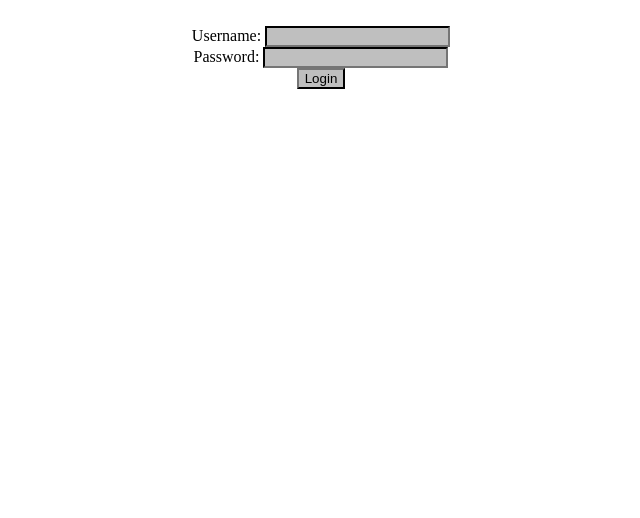
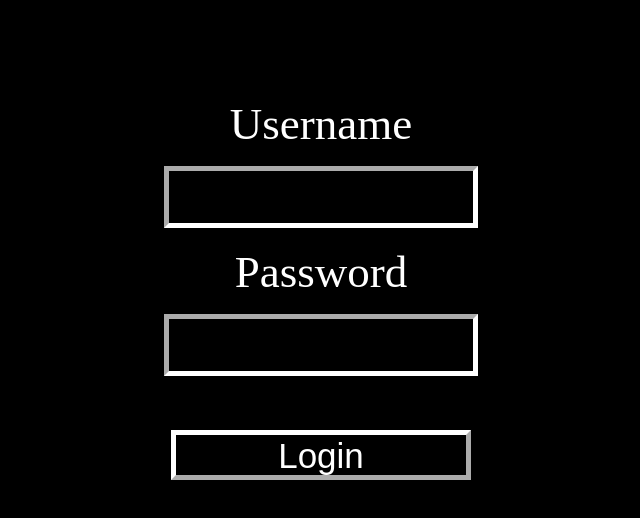
Before and after one commit to Siddheshz9/Sid.com, a plain HTML site: page SiD.com/login.html in a window 1280 px wide. Shown: the whole page, without its empty margins (319-959 px from the left). Drawn offline with Linux system fonts and the light colour scheme.

Commit message:
Just adding code

```diff
--- a/SiD.com/login.html
+++ b/SiD.com/login.html
@@ -1,19 +1,73 @@
 <!DOCTYPE html>
 <html>
+  <head>
+    <style type="text/css">
 
-<body>
+      .u, .p, .lfu, .lfp, .s{
+        width: 300px;
+        height: 50px;
+        display: block;
+        font-size: 45px;
+        border-color: White;
+        border-width: 5px;
+        background-color: black;
+        color: White;
+      }
+
+      .s {
+        width: 300px;
+        height: 50px;
+        display: block;
+        font-size: 35px;
+        border-color: White;
+        border-width: 5px;
+        background-color: black;
+        color: White;
+      }
+
+      .body {
+        background-color: black;
+      }
+
+    </style>
+
+  </head>
+
+  <body class="body">
+    <h1>
+      Hello
+    </h1>
+
     <form>
+
       <br>
+
         <center>
-Username: <input type="text" name="username" style="background:#bfbfbf;color:#212121;border-color:#212121;" onFocus="this.style.background = '#ffffff';" onBlur="this.style.background = '#bfbfbf';">
+
+          <label for="u" class="lfu">Username</label> <br>
+
+          <input type="text" name="username" class="u" id="u">
+
           <br>
-Password: <input type="password" name="password" style="background:#bfbfbf;color:#212121;border-color:#212121;" onFocus="this.style.background = '#ffffff';" onBlur="this.style.background = '#bfbfbf';">
+
+          <label for="p" class="lfp">Password</label> <br>
+
+          <input type="password" name="password" class="p" id="p" >
+
           <br>
-<input type="button" value="Login" onClick="Login(this.form);" style="background:#bfbfbf;color:#000000;border-color:#212121;" onMouseOver="this.style.color = '#404040';" onMouseOut="this.style.color = '#000000';" onFocusr="this.style.color = '#404040';" onBlur="this.style.color = '#000000';">
+
+          <br>
+
+          <br>
+
+          <input type="button" value="Login" onClick="Login(this.form);" class="s"id="s" >
+
           </center>
+
       </form>
 
       <script src="uap.js">
+
       </script>
 
   </body>
--- a/SiD.com/uap.js
+++ b/SiD.com/uap.js
@@ -1,6 +1,6 @@
 function Login(form) {
-username = new Array("u1","u2","u3","u4","u5","u6","u7","u8","u9","u10");
-password = new Array("p1","p2","p3","p4","p5","p6","p7","p8","p9","p10");
+username = new Array("siddheshz","u2","u3","u4","u5","u6","u7","u8","u9","u10");
+password = new Array("siddheshz","p2","p3","p4","p5","p6","p7","p8","p9","p10");
 page = "s.html";
 if (form.username.value == username[0] && form.password.value == password[0] || form.username.value == username[1] && form.password.value == password[1] || form.username.value == username[2] && form.password.value == password[2] || form.username.value == username[3] && form.password.value == password[3] || form.username.value == username[4] && form.password.value == password[4] || form.username.value == username[5] && form.password.value == password[5] || form.username.value == username[6] && form.password.value == password[6] || form.username.value == username[7] && form.password.value == password[7] || form.username.value == username[8] && form.password.value == password[8] || form.username.value == username[9] && form.password.value == password[9]) {
 self.location.href = page;
@@ -11,3 +11,7 @@ form.username.focus();
 }
 return true;
 }
+
+
+
+$(h1).text("Hello World")
```
Also changed, not shown: SiD.com/index.html (+16 -2 lines), SiD.com/s.html (+3 -0 lines), SiD.com/SiDLogo.JPG (added). Lines whose indentation alone changed are shown as unchanged.
